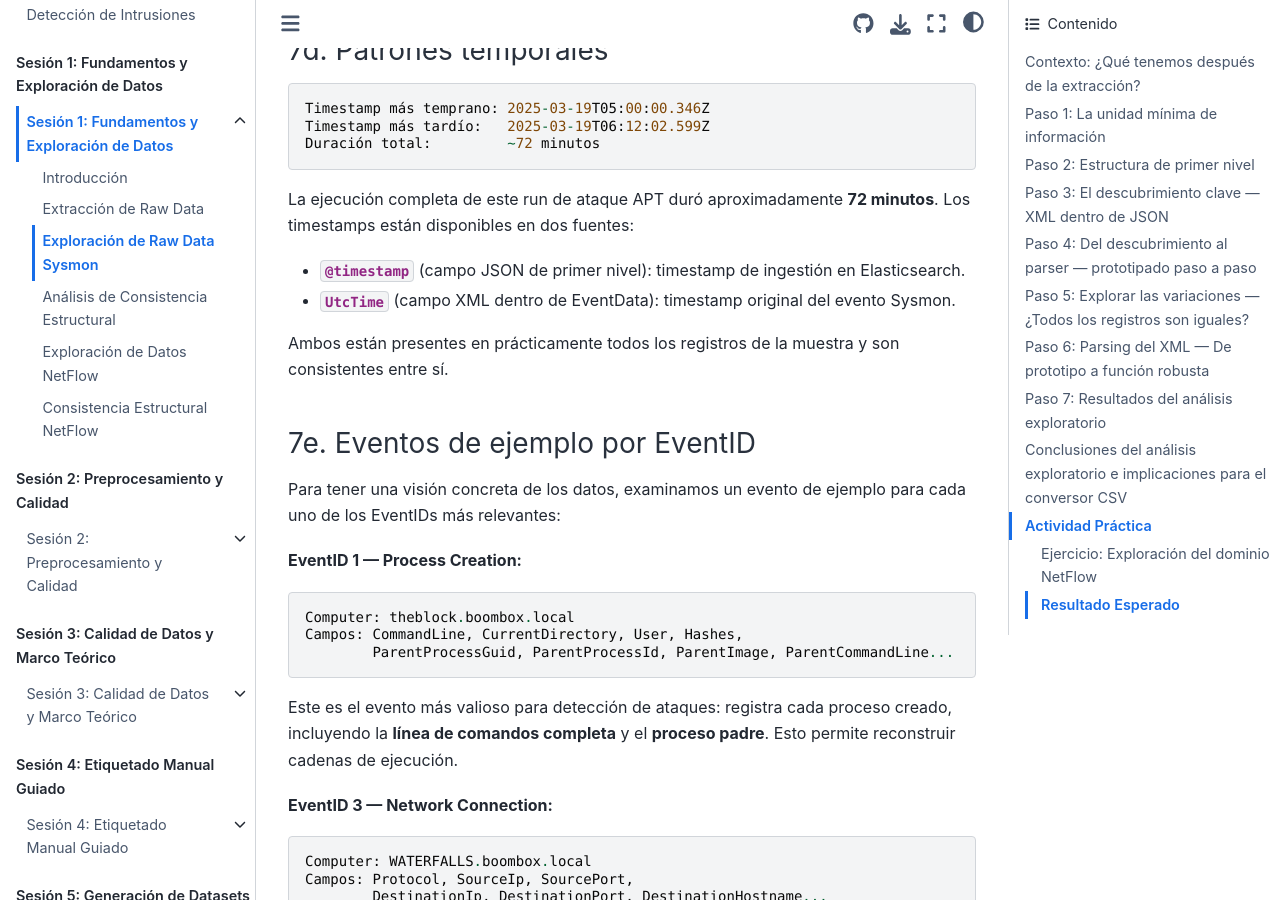
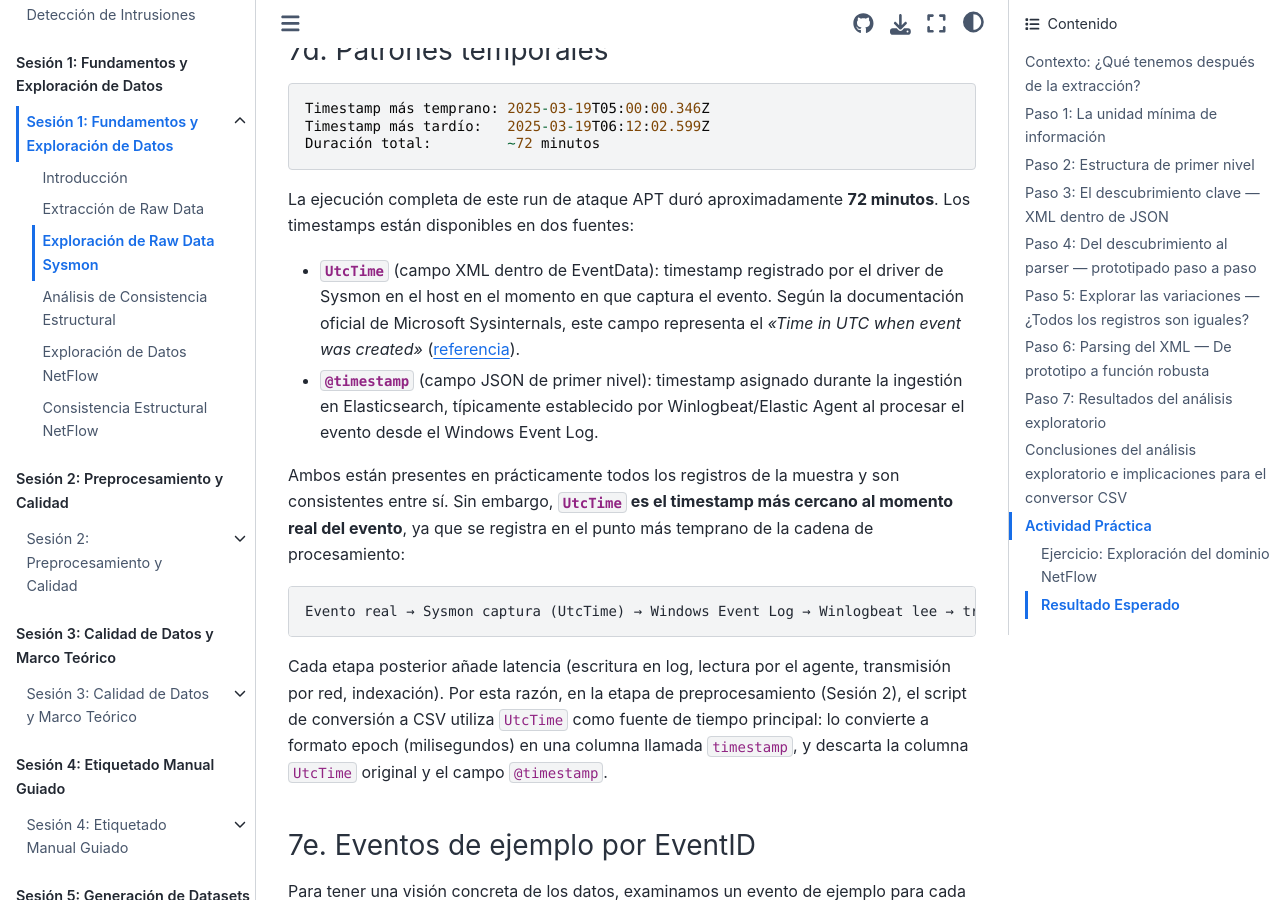
Before and after one commit to ollerenac/curso2026, a Jupyter Book: the page built from sesion-1/3-exploracion-sysmon.md, in a window 1280 px wide and 900 px high, scrolled down 13600 px. Built offline with Jupyter Book 1.0.4 settings and Sphinx 7.4.7 and the Sphinx Book theme 1.1.4, drawn with Linux system fonts in a browser that asks for light colours.

Commit message:
Explain UtcTime vs @timestamp choice in temporal patterns section
Add pipeline architecture reasoning for why UtcTime is the closest
timestamp to the real event, with official Microsoft reference and
forward link to the CSV conversion in Session 2.

Co-Authored-By: Claude Opus 4.6 <noreply@anthropic.com>

````diff
--- a/sesion-1/3-exploracion-sysmon.md
+++ b/sesion-1/3-exploracion-sysmon.md
@@ -505,10 +505,16 @@ Duración total:         ~72 minutos
 
 La ejecución completa de este run de ataque APT duró aproximadamente **72 minutos**. Los timestamps están disponibles en dos fuentes:
 
-- **`@timestamp`** (campo JSON de primer nivel): timestamp de ingestión en Elasticsearch.
-- **`UtcTime`** (campo XML dentro de EventData): timestamp original del evento Sysmon.
+- **`UtcTime`** (campo XML dentro de EventData): timestamp registrado por el driver de Sysmon en el host en el momento en que captura el evento. Según la documentación oficial de Microsoft Sysinternals, este campo representa el *"Time in UTC when event was created"* ([referencia](https://learn.microsoft.com/en-us/sysinternals/downloads/sysmon)).
+- **`@timestamp`** (campo JSON de primer nivel): timestamp asignado durante la ingestión en Elasticsearch, típicamente establecido por Winlogbeat/Elastic Agent al procesar el evento desde el Windows Event Log.
 
-Ambos están presentes en prácticamente todos los registros de la muestra y son consistentes entre sí.
+Ambos están presentes en prácticamente todos los registros de la muestra y son consistentes entre sí. Sin embargo, **`UtcTime` es el timestamp más cercano al momento real del evento**, ya que se registra en el punto más temprano de la cadena de procesamiento:
+
+```
+Evento real → Sysmon captura (UtcTime) → Windows Event Log → Winlogbeat lee → transferencia de red → Elasticsearch indexa (@timestamp)
+```
+
+Cada etapa posterior añade latencia (escritura en log, lectura por el agente, transmisión por red, indexación). Por esta razón, en la etapa de preprocesamiento (Sesión 2), el script de conversión a CSV utiliza `UtcTime` como fuente de tiempo principal: lo convierte a formato epoch (milisegundos) en una columna llamada `timestamp`, y descarta la columna `UtcTime` original y el campo `@timestamp`.
 
 ### 7e. Eventos de ejemplo por EventID
 
````
